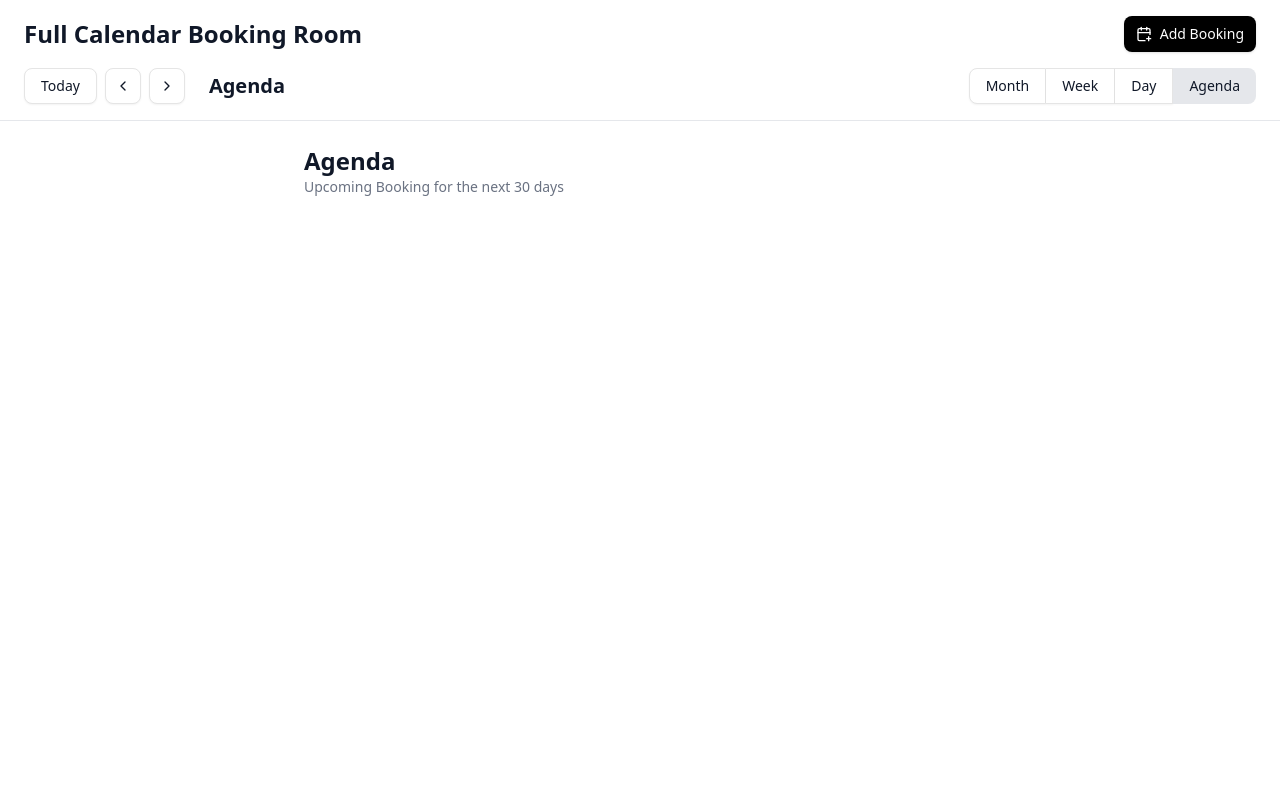
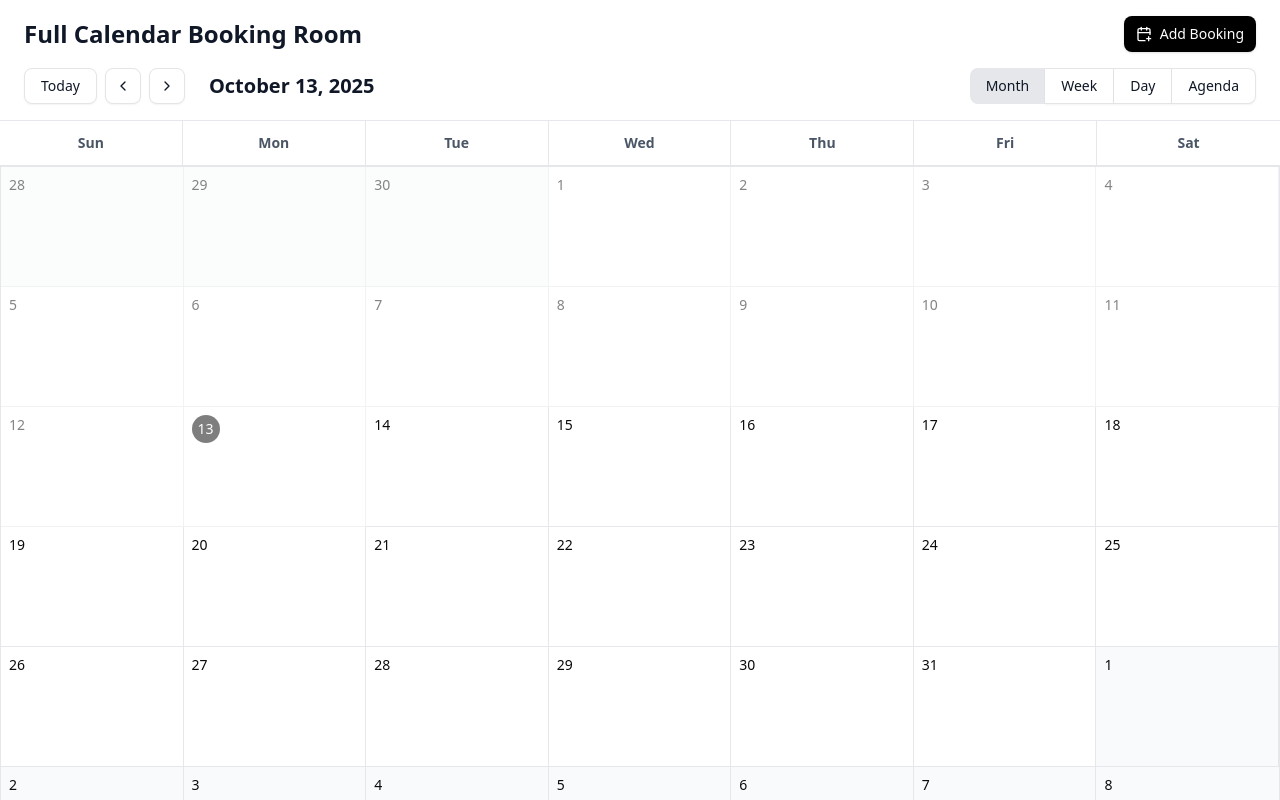
Before and after one commit to KHAIHWAN/full-calendar, a Next.js app: page / in a window 1280 px wide. Built offline with nearby package versions, Linux system fonts and the light colour scheme.

Commit message:
➕ make function is past date, month view

```diff
--- a/src/components/calendar/calendar.tsx
+++ b/src/components/calendar/calendar.tsx
@@ -20,7 +20,7 @@ import DialogBooking from "./dialogBooking"
 
 export default function Calendar() {
     const [currentDate, setCurrentDate] = useState(new Date())
-    const [viewCalendar, setViewCalendar] = useState('agenda')
+    const [viewCalendar, setViewCalendar] = useState('month')
 
     const [isDialogOpen, setIsDialogOpen] = useState(false)
 
--- a/src/components/calendar/views/MonthView.tsx
+++ b/src/components/calendar/views/MonthView.tsx
@@ -1,7 +1,7 @@
 'use client'
 
 // utils
-import { getDays, weekDays, isToday } from "@/utils/calendar"
+import { getDays, weekDays, isToday, isPastDate } from "@/utils/calendar"
 
 export default function MonthView({ currentDate }: { currentDate: Date }) {
     const days = getDays(currentDate.getFullYear(), currentDate.getMonth())
@@ -28,7 +28,12 @@ export default function MonthView({ currentDate }: { currentDate: Date }) {
                     <div key={dayIndex} className={`min-h-[120px] p-2 border-b border-r border-gray-200 last:border-r-0
                         ${isCurrentMonth(day)
                             ? 'bg-white'
-                            : 'bg-gray-100'}`}>
+                            : 'bg-gray-50'}
+                        ${isPastDate(day)
+                            ? 'cursor-not-allowed opacity-50'
+                            : 'cursor-pointer hover:bg-blue-50'}
+                        transition-colors`
+                        }>
                         <div className={`text-sm font-medium mb-1
                             ${isToday(day)
                                 ? 'w-7 h-7 rounded-full bg-black text-white flex items-center justify-center'
--- a/src/utils/calendar.ts
+++ b/src/utils/calendar.ts
@@ -74,3 +74,8 @@ export const getHours = () => {
 
     return hours
 }
+
+export const isPastDate = (date: Date): boolean => {
+    const today = new Date()
+    return date < today
+}
```
